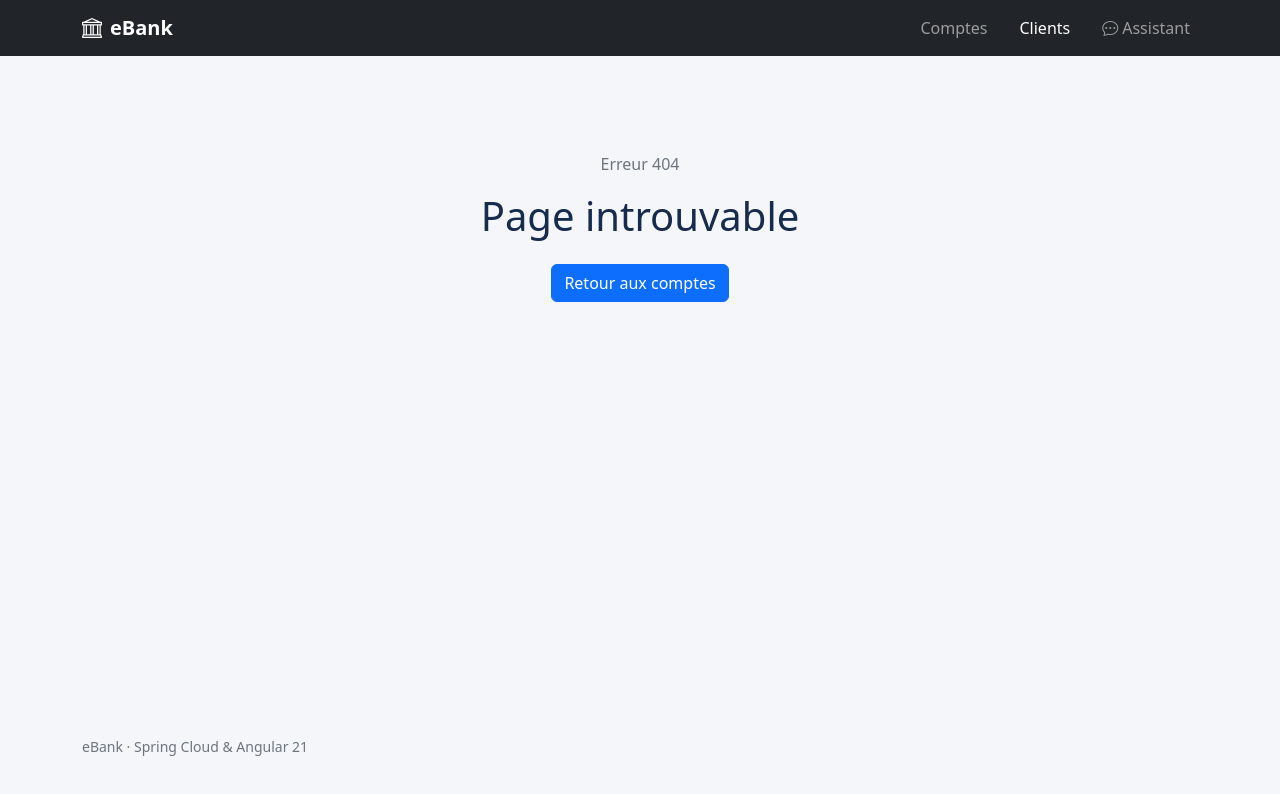
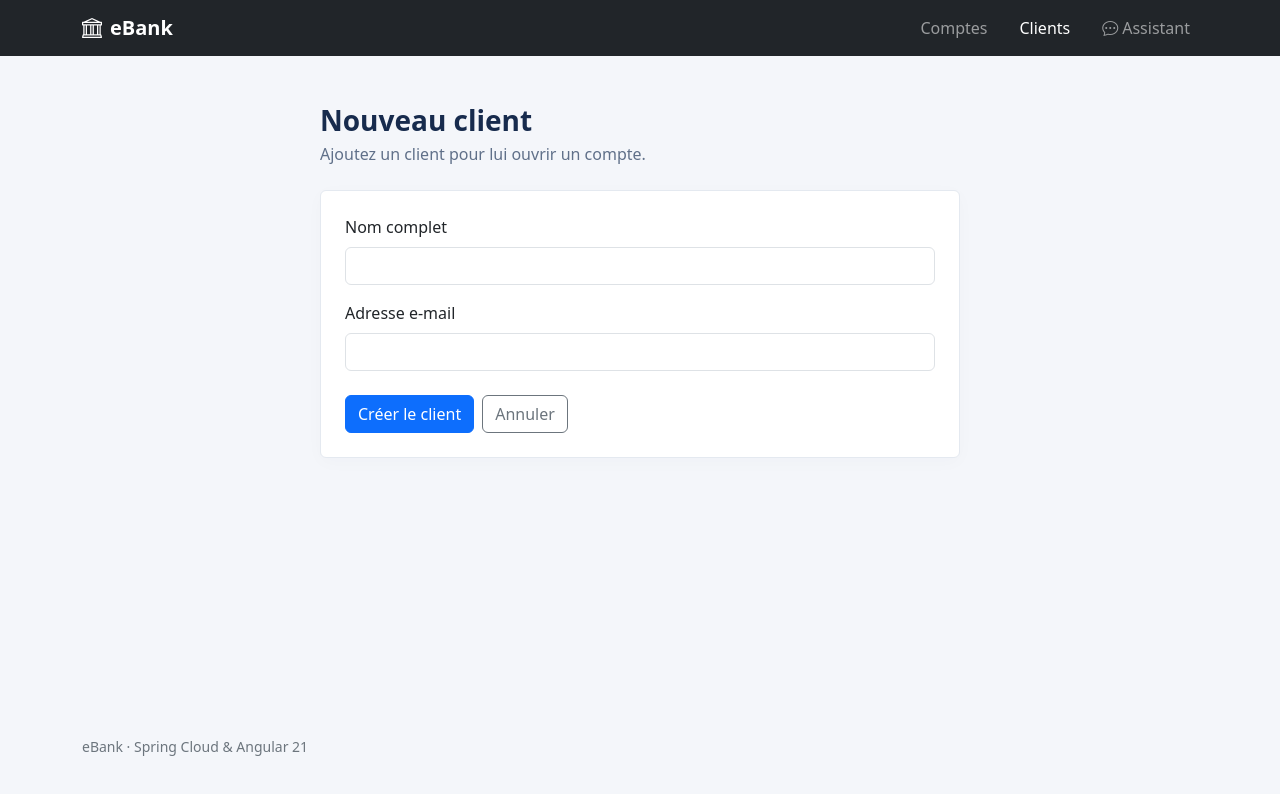
Before and after one commit to Souhaib0101/ebank-ms-app, an Angular app in the folder angular-front/: page /customers/new in a window 1280 px wide. Before the commit this address had no page. Shown: the top 794 px of the page. Built offline with nearby package versions, Linux system fonts and the light colour scheme.

Commit message:
Ajouter la creation de clients avec Signal Forms

```diff
--- a/angular-front/src/app/app.routes.ts
+++ b/angular-front/src/app/app.routes.ts
@@ -30,6 +30,10 @@ export const routes: Routes = [
     loadComponent: () => import('./pages/accounts/accounts').then((m) => m.Accounts),
   },
   {
+    path: 'customers/new',
+    loadComponent: () => import('./pages/customer-form/customer-form').then((m) => m.CustomerForm),
+  },
+  {
     path: 'customers',
     loadComponent: () => import('./pages/customers/customers').then((m) => m.Customers),
   },
--- /dev/null
+++ b/angular-front/src/app/pages/customer-form/customer-form.html
@@ -0,0 +1,59 @@
+<section class="form-panel">
+  <header class="page-heading">
+    <div>
+      <h1>Nouveau client</h1>
+      <p>Ajoutez un client pour lui ouvrir un compte.</p>
+    </div>
+  </header>
+  @if (failure()) {
+    <div class="alert alert-danger" role="alert">{{ failure() }}</div>
+  }
+  <div class="card">
+    <div class="card-body p-4">
+      <form (submit)="save($event)" novalidate>
+        <fieldset [disabled]="saving()">
+          <div class="mb-3">
+            <label class="form-label" for="customerName">Nom complet</label>
+            <input
+              class="form-control"
+              id="customerName"
+              type="text"
+              autocomplete="name"
+              [formField]="customerForm.name"
+              aria-describedby="name-errors"
+            />
+            <div id="name-errors" class="text-danger small">
+              @if (customerForm.name().touched() || submitted()) {
+                @for (error of customerForm.name().errors(); track $index) {
+                  <div>{{ error.message }}</div>
+                }
+              }
+            </div>
+          </div>
+          <div class="mb-4">
+            <label class="form-label" for="customerEmail">Adresse e-mail</label>
+            <input
+              class="form-control"
+              id="customerEmail"
+              type="email"
+              autocomplete="email"
+              [formField]="customerForm.email"
+              aria-describedby="email-errors"
+            />
+            <div id="email-errors" class="text-danger small">
+              @if (customerForm.email().touched() || submitted()) {
+                @for (error of customerForm.email().errors(); track $index) {
+                  <div>{{ error.message }}</div>
+                }
+              }
+            </div>
+          </div>
+          <button class="btn btn-primary" type="submit" [disabled]="saving()">
+            {{ saving() ? 'Enregistrement…' : 'Créer le client' }}
+          </button>
+          <a class="btn btn-outline-secondary ms-2" routerLink="/customers">Annuler</a>
+        </fieldset>
+      </form>
+    </div>
+  </div>
+</section>
--- /dev/null
+++ b/angular-front/src/app/pages/customer-form/customer-form.ts
@@ -0,0 +1,47 @@
+import { Component, DestroyRef, inject, signal } from '@angular/core';
+import { takeUntilDestroyed } from '@angular/core/rxjs-interop';
+import { email, form, FormField, required } from '@angular/forms/signals';
+import { Router, RouterLink } from '@angular/router';
+import { finalize } from 'rxjs';
+import { NewCustomer } from '../../models/customer.model';
+import { errorMessage } from '../../models/request-state.model';
+import { CustomerService } from '../../services/customer.service';
+
+@Component({
+  selector: 'app-customer-form',
+  imports: [FormField, RouterLink],
+  templateUrl: './customer-form.html',
+})
+export class CustomerForm {
+  private readonly customers = inject(CustomerService);
+  private readonly router = inject(Router);
+  private readonly destroyRef = inject(DestroyRef);
+  protected readonly saving = signal(false);
+  protected readonly submitted = signal(false);
+  protected readonly failure = signal('');
+  protected readonly model = signal<NewCustomer>({ name: '', email: '' });
+  protected readonly customerForm = form(this.model, (fields) => {
+    required(fields.name, { message: 'Le nom est obligatoire.' });
+    required(fields.email, { message: "L'adresse e-mail est obligatoire." });
+    email(fields.email, { message: 'Saisissez une adresse e-mail valide.' });
+  });
+
+  protected save(event: Event): void {
+    event.preventDefault();
+    this.submitted.set(true);
+    this.model.update((value) => ({ name: value.name.trim(), email: value.email.trim() }));
+    if (this.customerForm().invalid() || this.saving()) return;
+    this.saving.set(true);
+    this.failure.set('');
+    this.customers
+      .create(this.model())
+      .pipe(
+        takeUntilDestroyed(this.destroyRef),
+        finalize(() => this.saving.set(false)),
+      )
+      .subscribe({
+        next: () => void this.router.navigate(['/customers']),
+        error: (error: unknown) => this.failure.set(errorMessage(error)),
+      });
+  }
+}
--- a/angular-front/src/app/pages/customers/customers.html
+++ b/angular-front/src/app/pages/customers/customers.html
@@ -3,9 +3,18 @@
     <h1>Clients</h1>
     <p>Retrouvez les clients de votre banque.</p>
   </div>
-  <button class="btn btn-outline-secondary" (click)="reload()" aria-label="Actualiser les clients">
-    <i class="bi bi-arrow-clockwise" aria-hidden="true"></i>
-  </button>
+  <div class="d-flex gap-2">
+    <button
+      class="btn btn-outline-secondary"
+      (click)="reload()"
+      aria-label="Actualiser les clients"
+    >
+      <i class="bi bi-arrow-clockwise" aria-hidden="true"></i>
+    </button>
+    <a class="btn btn-primary" routerLink="/customers/new"
+      ><i class="bi bi-person-plus me-2" aria-hidden="true"></i>Nouveau client</a
+    >
+  </div>
 </header>
 @if (state$ | async; as state) {
   @if (state.status === status.Error) {
@@ -39,7 +48,9 @@
               </tr>
             } @empty {
               <tr>
-                <td colspan="3" class="text-center text-secondary py-5">Aucun client.</td>
+                <td colspan="3" class="text-center text-secondary py-5">
+                  Aucun client. Ajoutez votre premier client.
+                </td>
               </tr>
             }
           </tbody>
--- a/angular-front/src/app/pages/customers/customers.ts
+++ b/angular-front/src/app/pages/customers/customers.ts
@@ -1,12 +1,13 @@
 import { AsyncPipe } from '@angular/common';
 import { Component, inject } from '@angular/core';
+import { RouterLink } from '@angular/router';
 import { Subject, startWith, switchMap } from 'rxjs';
 import { requestState, RequestStatus } from '../../models/request-state.model';
 import { CustomerService } from '../../services/customer.service';
 
 @Component({
   selector: 'app-customers',
-  imports: [AsyncPipe],
+  imports: [AsyncPipe, RouterLink],
   templateUrl: './customers.html',
 })
 export class Customers {
--- a/angular-front/src/styles.css
+++ b/angular-front/src/styles.css
@@ -56,3 +56,7 @@ main {
   font-family: monospace;
   font-size: 0.8rem;
 }
+.form-panel {
+  max-width: 640px;
+  margin-inline: auto;
+}
```
